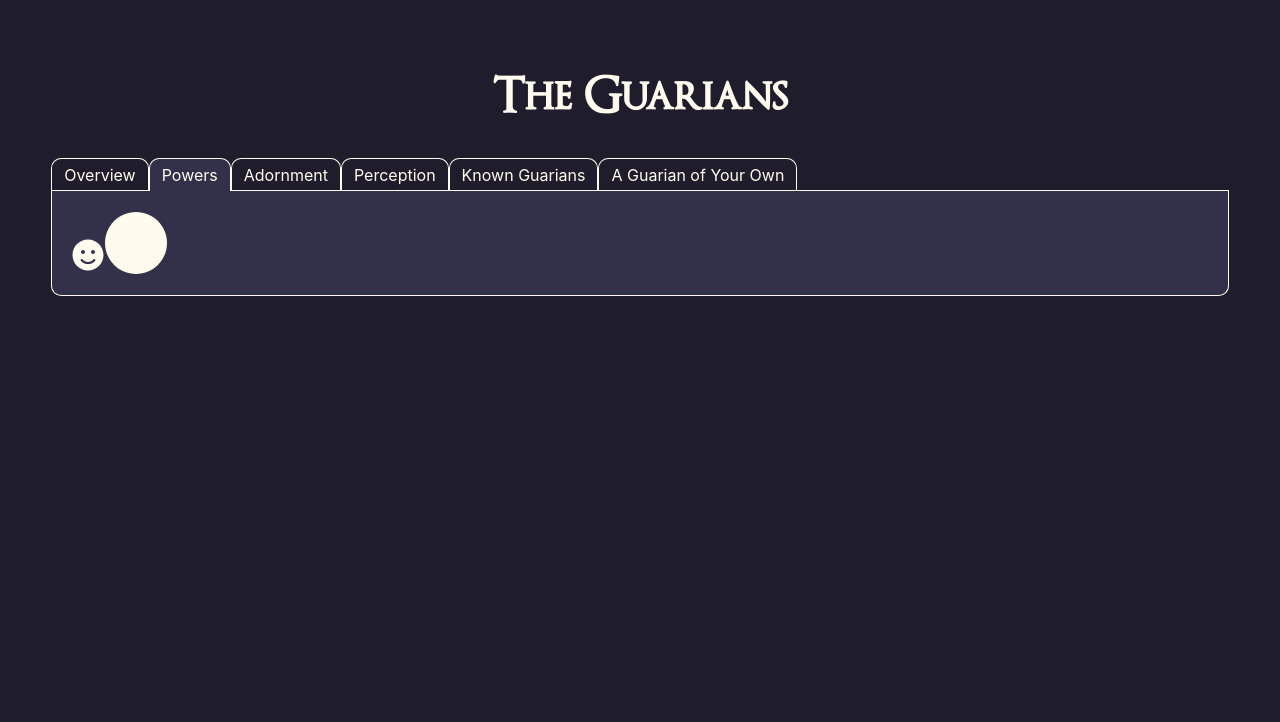
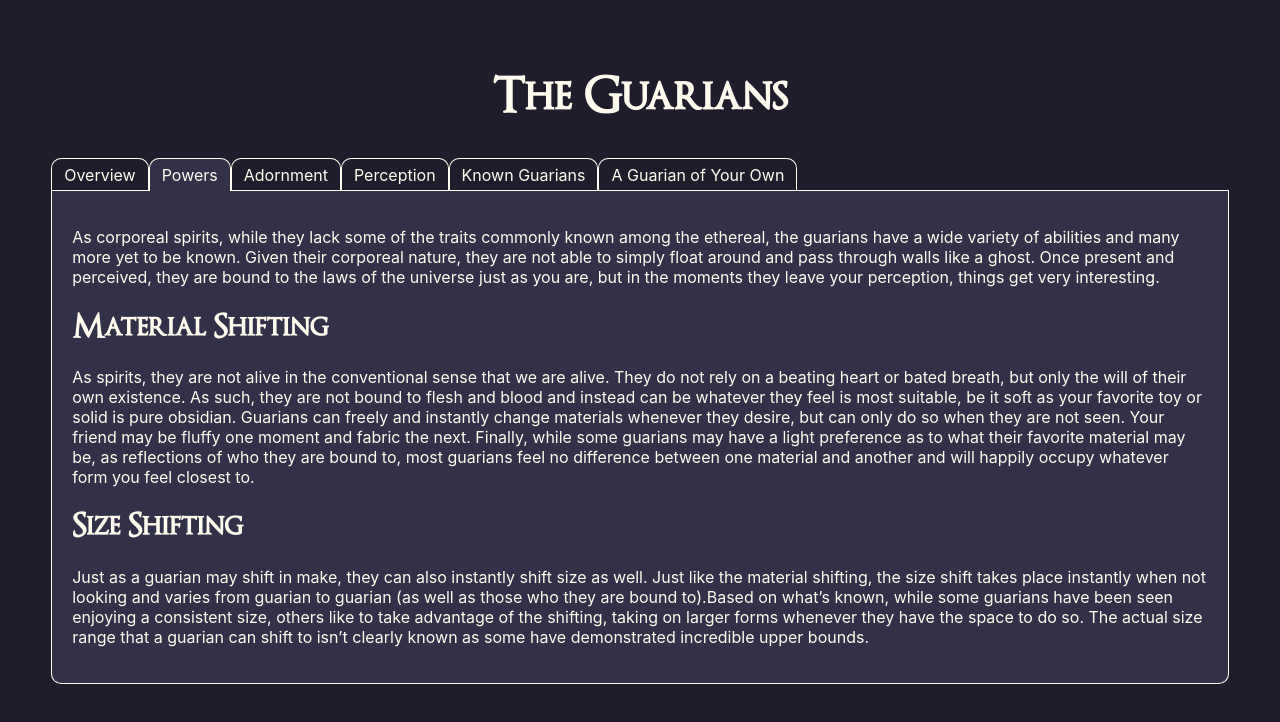
Before and after one commit to malevolified/malevolified.github.io, a React (Create React App) app: page / in a window 1280 px wide. Both pictures are taken after a click on the tab "Powers". Shown: the top 722 px of the page. Built offline with nearby package versions, Linux system fonts and the light colour scheme.

Commit message:
-Added text from the doc

```diff
--- a/src/Pages/Guarians/Tabs/Powers/Powers.tsx
+++ b/src/Pages/Guarians/Tabs/Powers/Powers.tsx
@@ -7,8 +7,40 @@ interface IProps {}
 export const Powers: React.FC<IProps> = ({}) => {
   return (
     <div>
-      <FontAwesomeIcon icon={faSmile} size="2x" />
-      <FontAwesomeIcon icon={faCircle} size="4x" />
+      <p>
+        As corporeal spirits, while they lack some of the traits commonly known
+        among the ethereal, the guarians have a wide variety of abilities and
+        many more yet to be known. Given their corporeal nature, they are not
+        able to simply float around and pass through walls like a ghost. Once
+        present and perceived, they are bound to the laws of the universe just
+        as you are, but in the moments they leave your perception, things get
+        very interesting.
+      </p>
+      <h1>Material Shifting</h1>
+      <p>
+        As spirits, they are not alive in the conventional sense that we are
+        alive. They do not rely on a beating heart or bated breath, but only the
+        will of their own existence. As such, they are not bound to flesh and
+        blood and instead can be whatever they feel is most suitable, be it soft
+        as your favorite toy or solid is pure obsidian. Guarians can freely and
+        instantly change materials whenever they desire, but can only do so when
+        they are not seen. Your friend may be fluffy one moment and fabric the
+        next. Finally, while some guarians may have a light preference as to
+        what their favorite material may be, as reflections of who they are
+        bound to, most guarians feel no difference between one material and
+        another and will happily occupy whatever form you feel closest to.
+      </p>
+      <h1>Size Shifting</h1>
+      <p>
+        Just as a guarian may shift in make, they can also instantly shift size
+        as well. Just like the material shifting, the size shift takes place
+        instantly when not looking and varies from guarian to guarian (as well
+        as those who they are bound to).Based on what’s known, while some
+        guarians have been seen enjoying a consistent size, others like to take
+        advantage of the shifting, taking on larger forms whenever they have the
+        space to do so. The actual size range that a guarian can shift to isn’t
+        clearly known as some have demonstrated incredible upper bounds.
+      </p>
     </div>
   );
 };
--- a/src/Pages/Guarians/guarianRef.css
+++ b/src/Pages/Guarians/guarianRef.css
@@ -1,6 +1,14 @@
 @font-face {
   font-family: "Title";
   src: url(./fonts/OptimusPrinceps.ttf);
+}
+
+/*~*~*~*~*~*~*~*~*~*~*~*~*
+  COMMON
+~*~*~*~*~*~*~*~*~*~*~*~*~*/
+
+h1 {
+  font-family: "Title";
 }
 
 .guarian-ref {
```
